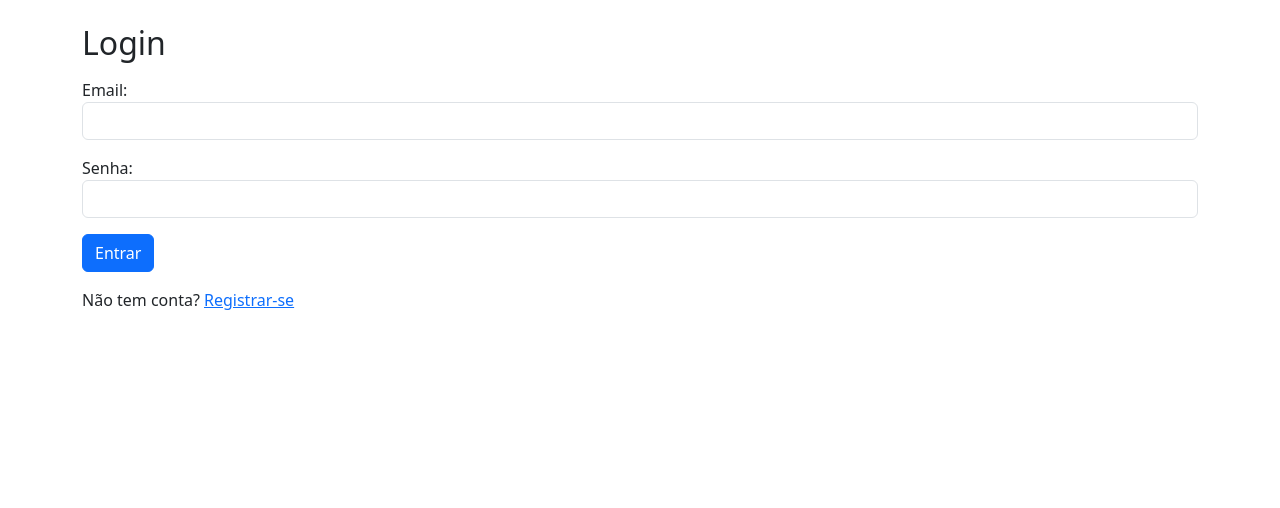
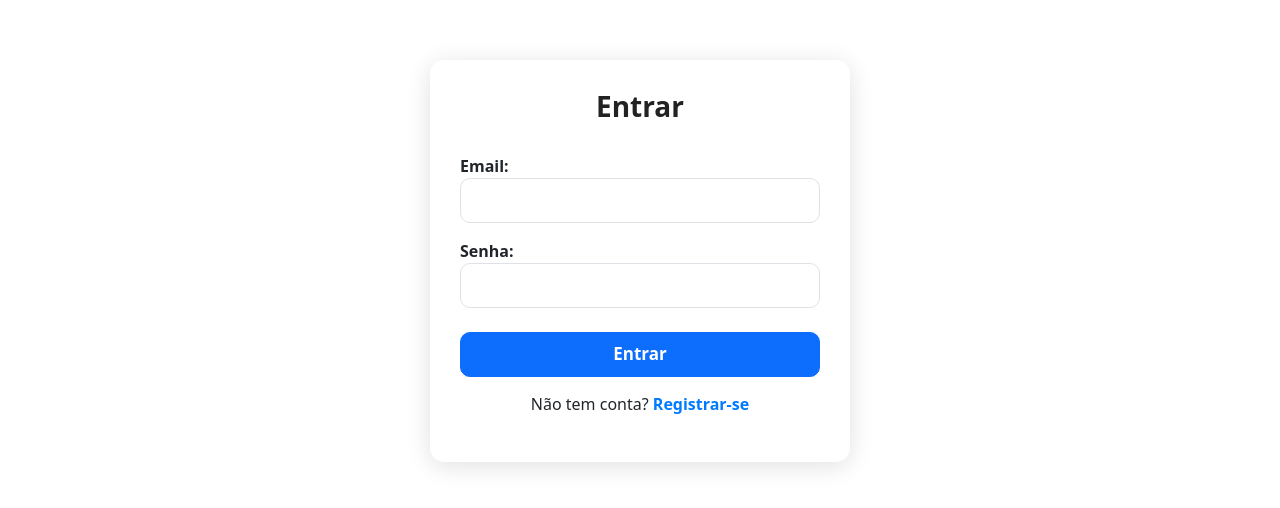
Before and after one commit to miguelbrito14/Sistema_comentarios, a PHP site: page /login.php in a window 1280 px wide. Shown: the part 56-564 px from the top of the page. Run offline with PHP 8.4, Linux system fonts and the light colour scheme.

Commit message:
ultima alteração

```diff
--- a/project/public/login.php
+++ b/project/public/login.php
@@ -1,25 +1,93 @@
 <?php require_once "../partials/header.php"; ?>
 
-<h2>Login</h2>
+<style>
+/* --- LOGIN MODERNO --- */
+.login-wrapper {
+    max-width: 420px;
+    margin: 60px auto;
+    padding: 30px;
+    background: #ffffff;
+    border-radius: 14px;
+    box-shadow: 0 4px 25px rgba(0,0,0,0.12);
+    animation: fadeIn .5s ease;
+}
+
+@keyframes fadeIn {
+    from { opacity: 0; transform: translateY(10px); }
+    to   { opacity: 1; transform: translateY(0); }
+}
+
+.login-title {
+    font-size: 28px;
+    font-weight: 700;
+    text-align: center;
+    margin-bottom: 20px;
+    color: #222;
+}
+
+.login-wrapper label {
+    font-weight: 600;
+    margin-top: 10px;
+}
+
+.login-wrapper input {
+    height: 45px;
+    border-radius: 10px;
+}
+
+.login-wrapper button {
+    width: 100%;
+    height: 45px;
+    font-size: 17px;
+    font-weight: 600;
+    border-radius: 10px;
+}
+
+.login-links {
+    text-align: center;
+    margin-top: 15px;
+}
+.login-links a {
+    font-weight: bold;
+    color: #007bff;
+    text-decoration: none;
+}
+.login-links a:hover {
+    text-decoration: underline;
+}
+</style>
+
+
+<div class="login-wrapper">
+
+    <h2 class="login-title">Entrar</h2>
 
     <?php if (isset($_SESSION['flash'])): ?>
-<div class="alert alert-danger"><?= $_SESSION['flash']; unset($_SESSION['flash']); ?></div>
+        <div class="alert alert-danger text-center">
+            <?= $_SESSION['flash']; unset($_SESSION['flash']); ?>
+        </div>
     <?php endif; ?>
 
     <?php if (isset($_SESSION['flash_success'])): ?>
-<div class="alert alert-success"><?= $_SESSION['flash_success']; unset($_SESSION['flash_success']); ?></div>
+        <div class="alert alert-success text-center">
+            <?= $_SESSION['flash_success']; unset($_SESSION['flash_success']); ?>
+        </div>
     <?php endif; ?>
 
-<form action="../actions/login_action.php" method="POST" class="mt-3">
+    <form action="../actions/login_action.php" method="POST">
+
         <label>Email:</label>
         <input type="email" name="email" class="form-control" required>
 
         <label class="mt-3">Senha:</label>
         <input type="password" name="password" class="form-control" required>
 
-    <button class="btn btn-primary mt-3">Entrar</button>
+        <button class="btn btn-primary mt-4">Entrar</button>
     </form>
 
-<p class="mt-3">Não tem conta? <a href="register.php">Registrar-se</a></p>
+    <p class="login-links">
+        Não tem conta? <a href="register.php">Registrar-se</a>
+    </p>
+</div>
 
 <?php require_once "../partials/footer.php"; ?>
```
Also changed, not shown: project/public/index.php (+48 -3 lines), project/public/logout.php (+7 -0 lines), project/public/register.php (+70 -4 lines). Lines whose indentation alone changed are shown as unchanged.
